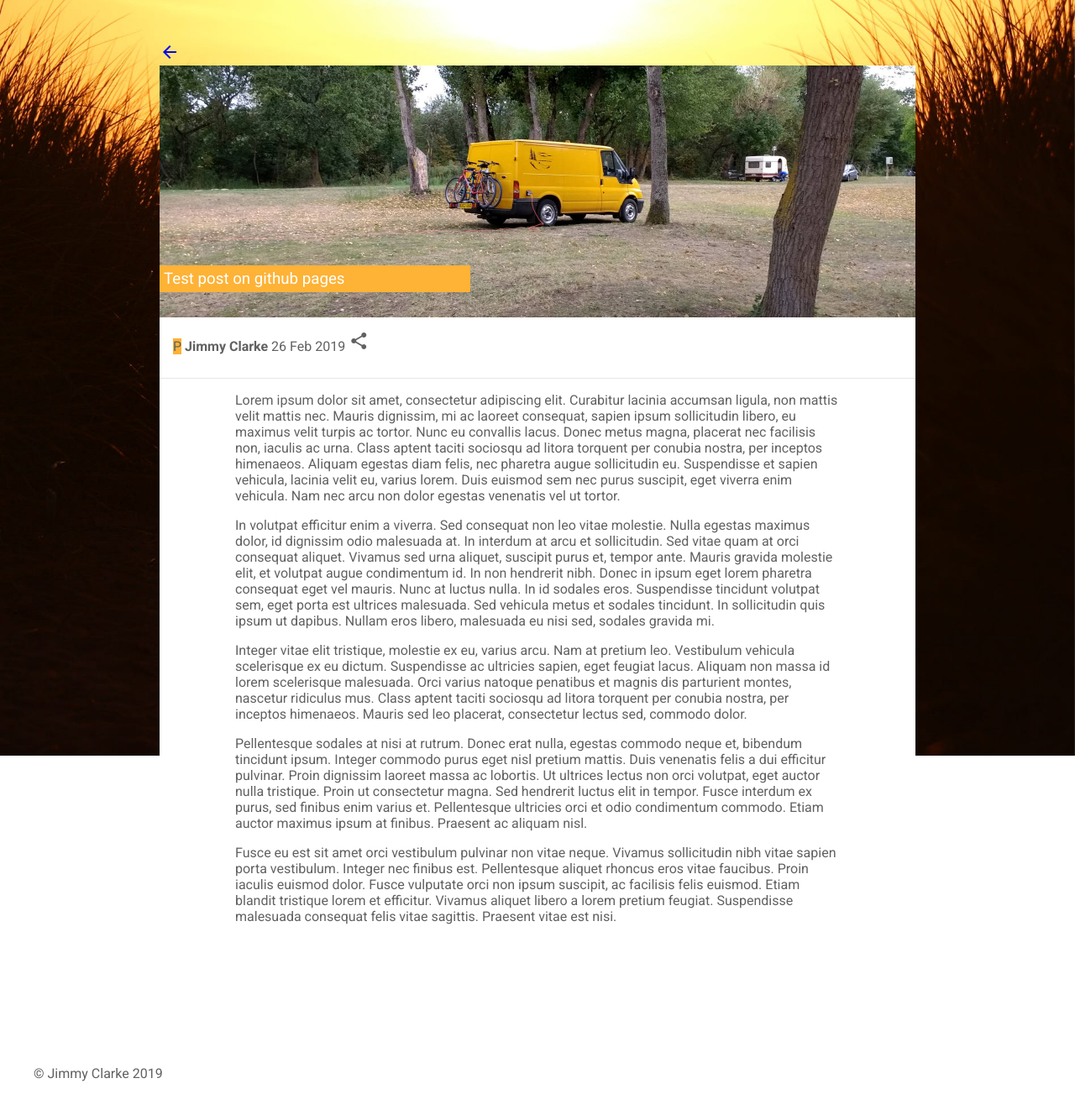
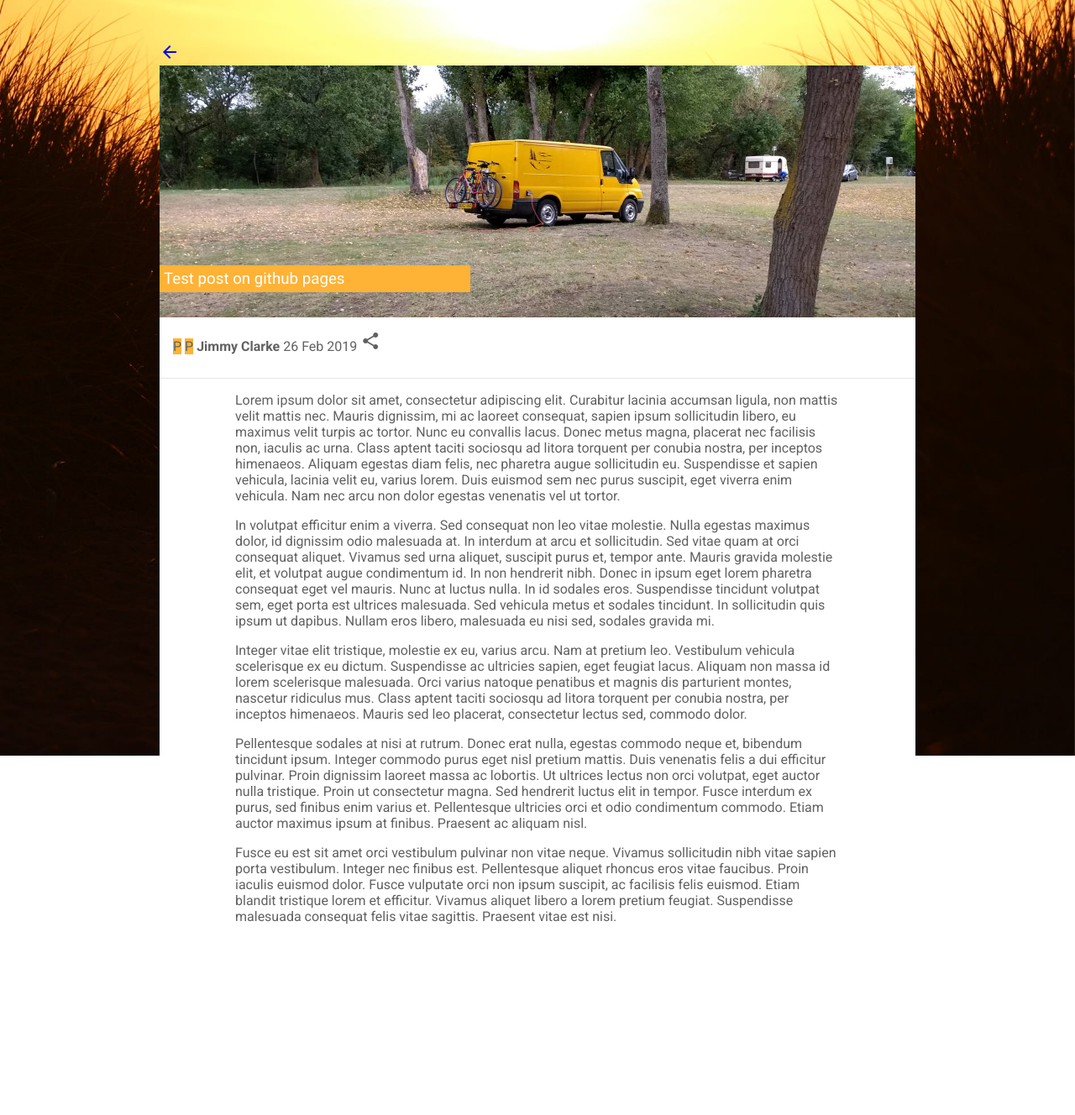
Before and after one commit to jimmyclarke113/jimmyclarke113.github.io, a Jekyll site: the page built from _posts/2019-02-26-test-post-2.md, in a window 1280 px wide. Shown: the whole page at 84% size. Built offline with Jekyll 4.4.1, drawn with Linux system fonts in a browser that asks for light colours; after the commit the page ends 1149 px from its top, so only the background shows below that.

Commit message:
Update posts2019.html

```diff
--- a/_layouts/posts2019.html
+++ b/_layouts/posts2019.html
@@ -9,6 +9,7 @@
 	</div>
 	<div class="postMeta">
 		<span class="postCategory {{page.category}}">{{page.category}}</span>
+		<span class="postCategory {{page.category}}">{{page.category}}</span>
 		<strong>{{page.author}}</strong>
 		<span>{{ page.date | date_to_string }}</span>
 		<i class="material-icons">share</i>
@@ -16,4 +17,5 @@
 	<div class="postContent">
 		{{content}}
 	</div>
+	<div class="postFooter>{{page.tags}}</div>
 </div>
```
